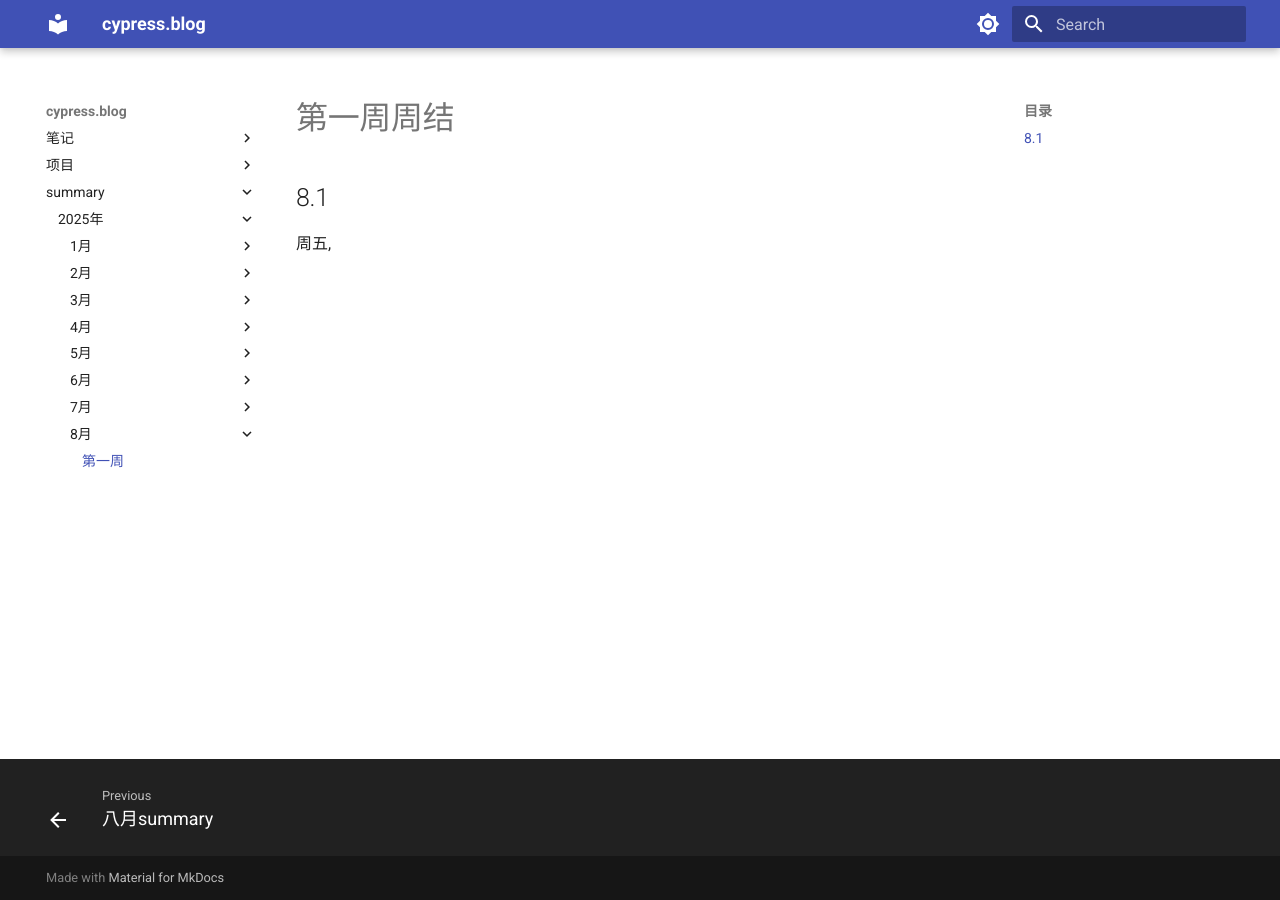
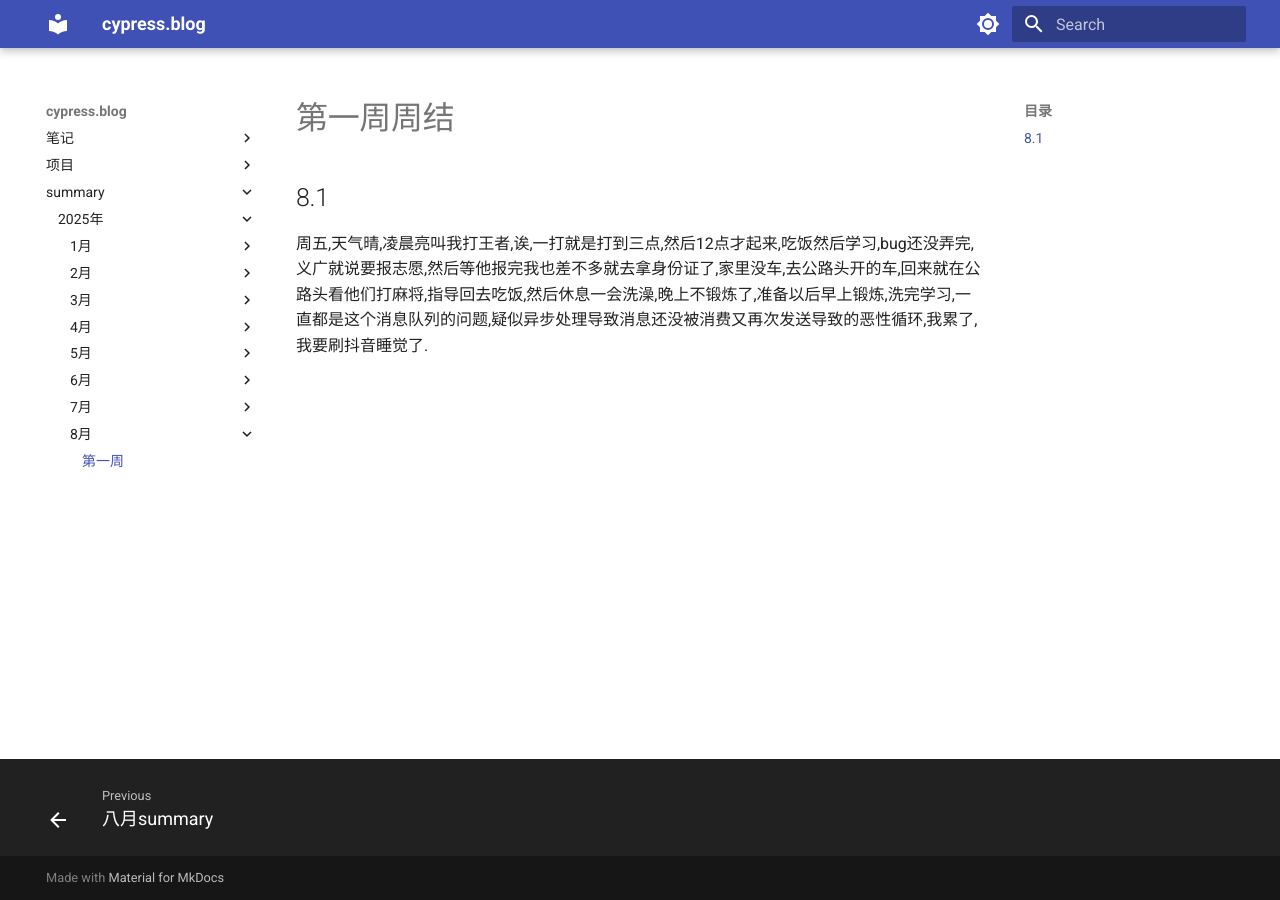
Before and after one commit to cyprer/blog0, an MkDocs documentation site: the page built from docs/summary/25year/8month/1week.md, in a window 1280 px wide. Built offline with MkDocs 1.6.1 and Material for MkDocs 9.7.7, drawn with Linux system fonts in a browser that asks for light colours.

Commit message:
docs: 更新第一周周结内容

```diff
--- a/docs/summary/25year/8month/1week.md
+++ b/docs/summary/25year/8month/1week.md
@@ -1,4 +1,4 @@
 # 第一周周结
 
 ## 8.1
-  周五,
+  周五,天气晴,凌晨亮叫我打王者,诶,一打就是打到三点,然后12点才起来,吃饭然后学习,bug还没弄完,义广就说要报志愿,然后等他报完我也差不多就去拿身份证了,家里没车,去公路头开的车,回来就在公路头看他们打麻将,指导回去吃饭,然后休息一会洗澡,晚上不锻炼了,准备以后早上锻炼,洗完学习,一直都是这个消息队列的问题,疑似异步处理导致消息还没被消费又再次发送导致的恶性循环,我累了,我要刷抖音睡觉了.
```
